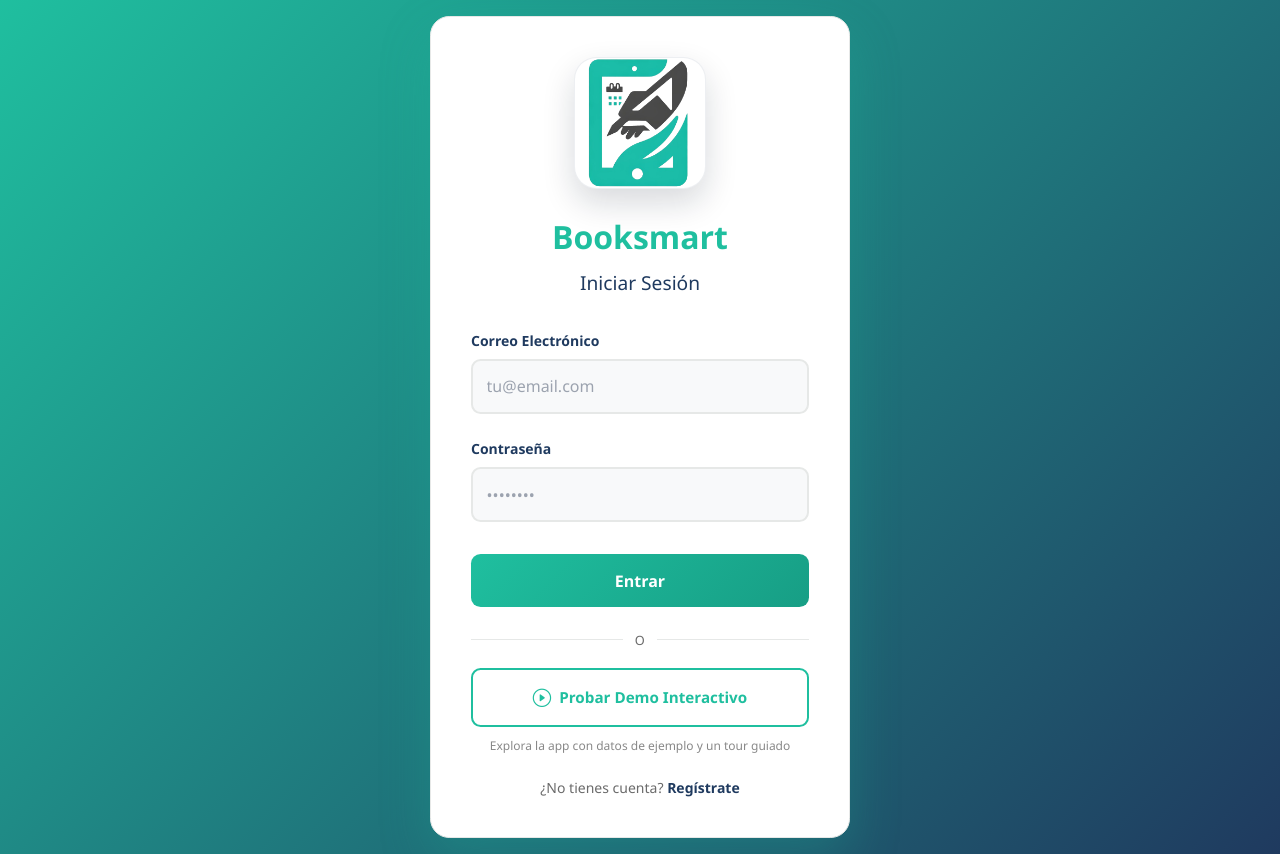
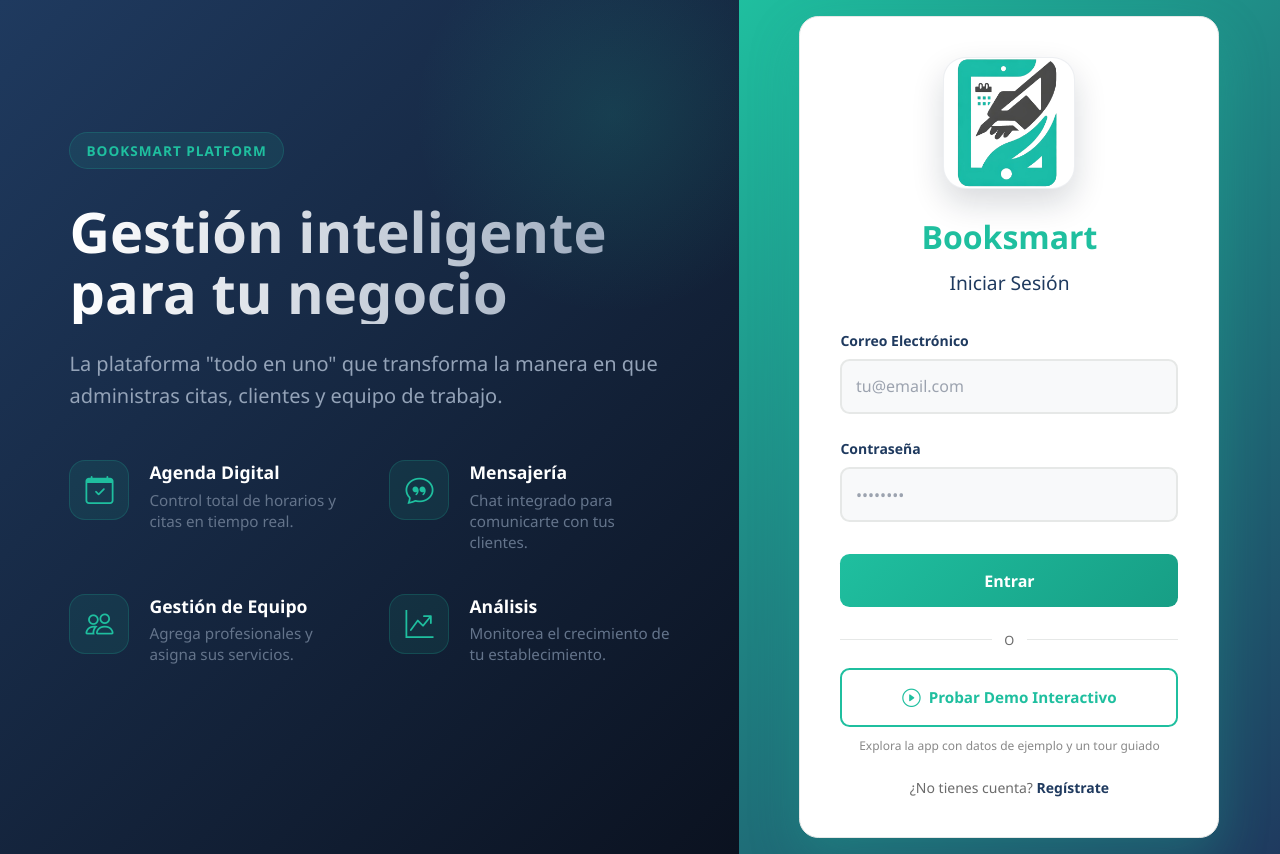
Before and after one commit to MaveDevs/booksmart_pwa, an Angular app in the folder booksmart_pwa/: page /#/login in a window 1280 px wide. Built offline with nearby package versions, Linux system fonts and the light colour scheme.

Commit message:
login update

```diff
--- a/booksmart_pwa/src/app/components/auth/login/login.html
+++ b/booksmart_pwa/src/app/components/auth/login/login.html
@@ -1,5 +1,47 @@
-<div class="auth-container">
-  <div class="auth-card">
+<div class="auth-wrapper">
+  <!-- Intro Section (Visible on Desktop) -->
+  <div class="intro-section">
+    <div class="intro-content">
+      <div class="intro-badge">Booksmart Platform</div>
+      <h1>Gestión inteligente para tu negocio</h1>
+      <p>La plataforma "todo en uno" que transforma la manera en que administras citas, clientes y equipo de trabajo.</p>
+
+      <div class="feature-grid">
+        <div class="feature-item">
+          <i class="bi bi-calendar-check"></i>
+          <div>
+            <h3>Agenda Digital</h3>
+            <p>Control total de horarios y citas en tiempo real.</p>
+          </div>
+        </div>
+        <div class="feature-item">
+          <i class="bi bi-chat-quote"></i>
+          <div>
+            <h3>Mensajería</h3>
+            <p>Chat integrado para comunicarte con tus clientes.</p>
+          </div>
+        </div>
+        <div class="feature-item">
+          <i class="bi bi-people"></i>
+          <div>
+            <h3>Gestión de Equipo</h3>
+            <p>Agrega profesionales y asigna sus servicios.</p>
+          </div>
+        </div>
+        <div class="feature-item">
+          <i class="bi bi-graph-up-arrow"></i>
+          <div>
+            <h3>Análisis</h3>
+            <p>Monitorea el crecimiento de tu establecimiento.</p>
+          </div>
+        </div>
+      </div>
+    </div>
+  </div>
+
+  <!-- Login Section -->
+  <div class="auth-container">
+    <div class="auth-card">
     <div class="logo-container">
       <span class="logo-shell">
         <img src="assets/img/booksmartlogo.png" alt="Booksmart Logo" class="logo">
@@ -68,3 +110,4 @@
     </p>
   </div>
 </div>
+</div>
--- a/booksmart_pwa/src/app/components/auth/login/login.scss
+++ b/booksmart_pwa/src/app/components/auth/login/login.scss
@@ -1,5 +1,136 @@
+.auth-wrapper {
+  display: flex;
+  min-height: 100vh;
+  width: 100%;
+}
+
+.intro-section {
+  flex: 1.2;
+  background: linear-gradient(135deg, #1F3A5F 0%, #0B1220 100%);
+  display: flex;
+  align-items: center;
+  justify-content: center;
+  padding: 4rem;
+  color: #fff;
+  position: relative;
+  overflow: hidden;
+
+  &::before {
+    content: '';
+    position: absolute;
+    top: -10%;
+    right: -10%;
+    width: 400px;
+    height: 400px;
+    background: radial-gradient(circle, rgba(31, 191, 159, 0.15) 0%, transparent 70%);
+    border-radius: 50%;
+  }
+
+  @media (max-width: 1100px) {
+    display: none;
+  }
+}
+
+.intro-content {
+  max-width: 600px;
+  position: relative;
+  z-index: 2;
+
+  .intro-badge {
+    display: inline-block;
+    padding: 0.5rem 1rem;
+    background: rgba(31, 191, 159, 0.1);
+    color: #1FBF9F;
+    border-radius: 2rem;
+    font-size: 0.85rem;
+    font-weight: 700;
+    text-transform: uppercase;
+    letter-spacing: 1px;
+    border: 1px solid rgba(31, 191, 159, 0.2);
+    margin-bottom: 2rem;
+  }
+
+  h1 {
+    font-size: 3.5rem;
+    font-weight: 800;
+    line-height: 1.1;
+    margin-bottom: 1.5rem;
+    background: linear-gradient(to right, #fff, #94a3b8);
+    -webkit-background-clip: text;
+    -webkit-text-fill-color: transparent;
+  }
+
+  p {
+    font-size: 1.25rem;
+    color: #94a3b8;
+    line-height: 1.6;
+    margin-bottom: 3rem;
+  }
+}
+
+.feature-grid {
+  display: grid;
+  grid-template-columns: 1fr 1fr;
+  gap: 2.5rem;
+  margin-bottom: 3.5rem;
+}
+
+.feature-item {
+  display: flex;
+  gap: 1.25rem;
+
+  i {
+    font-size: 1.75rem;
+    color: #1FBF9F;
+    background: rgba(31, 191, 159, 0.1);
+    width: 60px;
+    height: 60px;
+    display: flex;
+    align-items: center;
+    justify-content: center;
+    border-radius: 1rem;
+    border: 1px solid rgba(31, 191, 159, 0.2);
+    flex-shrink: 0;
+  }
+
+  h3 {
+    font-size: 1.1rem;
+    font-weight: 700;
+    color: #fff;
+    margin-bottom: 0.35rem;
+  }
+
+  p {
+    font-size: 0.95rem;
+    color: #64748b;
+    margin: 0;
+    line-height: 1.4;
+  }
+}
+
+.btn-learn-more {
+  background: transparent;
+  border: 1px solid rgba(255, 255, 255, 0.2);
+  color: #fff;
+  padding: 0.8rem 1.8rem;
+  border-radius: 0.75rem;
+  font-size: 1rem;
+  font-weight: 600;
+  cursor: pointer;
+  display: flex;
+  align-items: center;
+  gap: 0.75rem;
+  transition: all 0.3s ease;
+
+  &:hover {
+    background: rgba(255, 255, 255, 0.05);
+    border-color: #1FBF9F;
+    color: #1FBF9F;
+  }
+}
+
 .auth-container {
-  min-height: 100vh;
+  flex: 1;
   display: flex;
   align-items: center;
   justify-content: center;
--- a/booksmart_pwa/src/app/components/auth/register/register.html
+++ b/booksmart_pwa/src/app/components/auth/register/register.html
@@ -1,5 +1,6 @@
-<div class="auth-container">
-  <div class="auth-card">
+<div class="auth-wrapper">
+  <div class="auth-container">
+    <div class="auth-card">
     <h1>Booksmart</h1>
     <h2>Crear Cuenta</h2>
     <p class="auth-subtitle">Registro exclusivo para dueños de establecimientos</p>
@@ -92,7 +93,8 @@
     </form>
 
     <p class="auth-link">
-      ¿Ya tienes cuenta? <a routerLink="/login">Inicia sesión</a>
+      ¿Ya tienes cuenta? <a routerLink="/login">Inicia Sesión</a>
     </p>
   </div>
 </div>
+</div>
--- a/booksmart_pwa/src/styles.scss
+++ b/booksmart_pwa/src/styles.scss
@@ -187,3 +187,24 @@ body {
   border-radius: 0.85rem;
   padding: 1rem;
 }
+
+/* Animations */
+@keyframes fadeInUp {
+  0% {
+    opacity: 0;
+    transform: translateY(24px) scale(0.97);
+  }
+  100% {
+    opacity: 1;
+    transform: translateY(0) scale(1);
+  }
+}
+
+@keyframes authFadeIn {
+  from { opacity: 0; }
+  to { opacity: 1; }
+}
+
+.auth-wrapper {
+  animation: authFadeIn 0.8s cubic-bezier(0.16, 1, 0.3, 1);
+}
```
